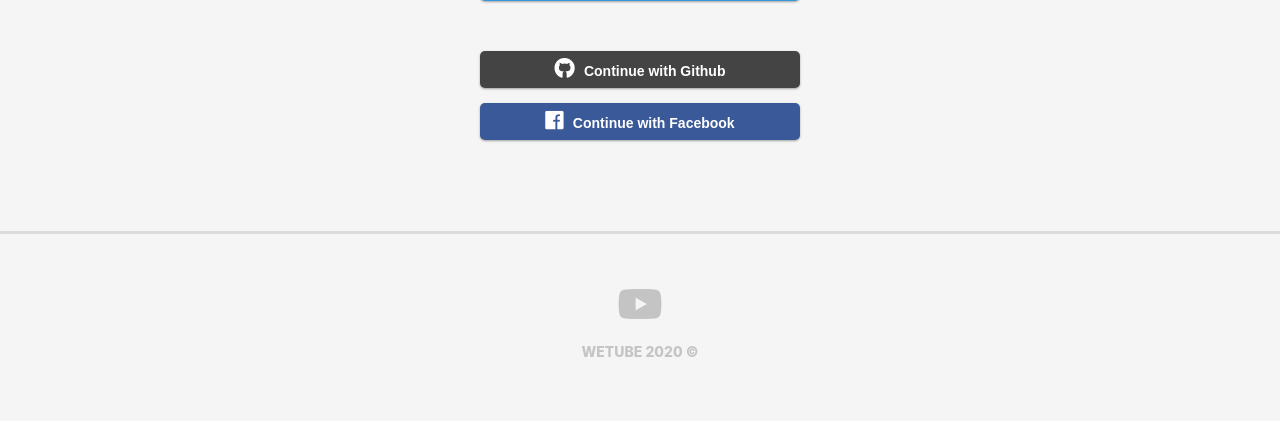
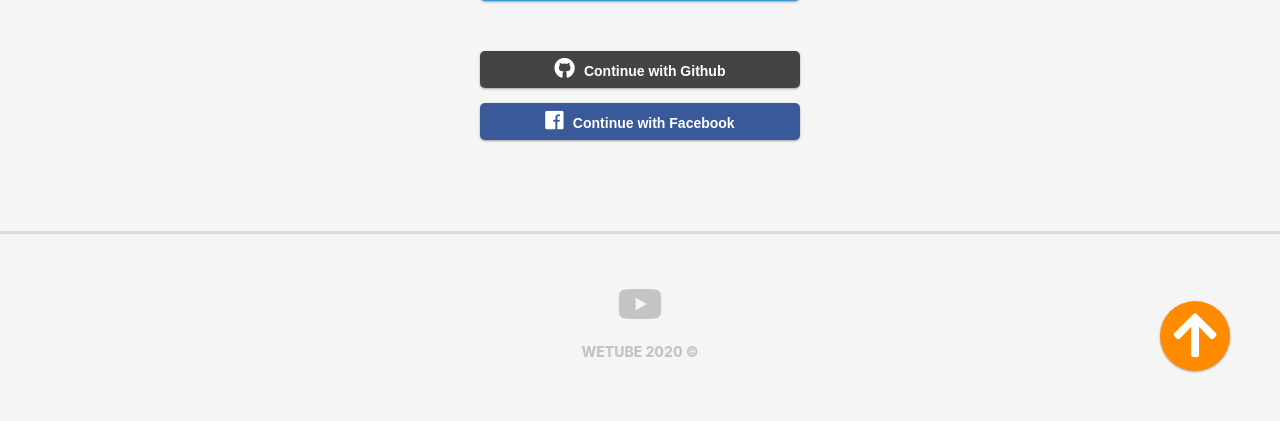
Before and after one commit to kimhscom/wetube, a Node server app: page /join in a window 1280 px wide. Shown: the part 379-800 px from the top of the page. Run offline with Node 20, Linux system fonts and the light colour scheme; style sheets or scripts are compiled from the project's sources; some libraries are stand-ins or nearby versions.

Commit message:
JS: Arrow up

```diff
--- a/src/assets/js/main.js
+++ b/src/assets/js/main.js
@@ -3,3 +3,4 @@ import "./videoPlayer";
 import "./videoRecorder";
 import "./addComment";
 import "./header";
+import "./arrowUp";
--- a/src/assets/scss/main.scss
+++ b/src/assets/scss/main.scss
@@ -8,6 +8,9 @@ body {
   font-family: -apple-system, BlinkMacSystemFont, "Segoe UI", Roboto, Oxygen,
     Ubuntu, Cantarell, "Open Sans", "Helvetica Neue", sans-serif;
   font-size: 14px;
+  .flash-message__container {
+    z-index: 11;
+  }
 }
 
 main {
--- /dev/null
+++ b/src/assets/scss/partials/arrowUp.scss
@@ -0,0 +1,12 @@
+.arrow-up {
+  position: fixed;
+  bottom: 50px;
+  right: 50px;
+  width: 70px;
+  height: 70px;
+  font-size: 50px;
+  color: white;
+  background-color: darkorange;
+  border-radius: 50%;
+  outline: none;
+}
--- a/src/assets/scss/styles.scss
+++ b/src/assets/scss/styles.scss
@@ -11,6 +11,7 @@
 @import "partials/videoPlayer.scss";
 @import "partials/videoRecorder.scss";
 @import "partials/messages.scss";
+@import "partials/arrowUp.scss";
 
 @import "pages/home.scss";
 @import "pages/videoDetail.scss";
--- a/src/views/layouts/main.pug
+++ b/src/views/layouts/main.pug
@@ -32,3 +32,4 @@ html(lang="en")
         main
             block content
         include ../partials/footer
+        include ../partials/arrowUp
--- /dev/null
+++ b/src/views/partials/arrowUp.pug
@@ -0,0 +1,2 @@
+button.arrow-up
+    i.fas.fa-arrow-up
```
Also changed, not shown: src/assets/js/arrowUp.js (added, +13 -0 lines).
